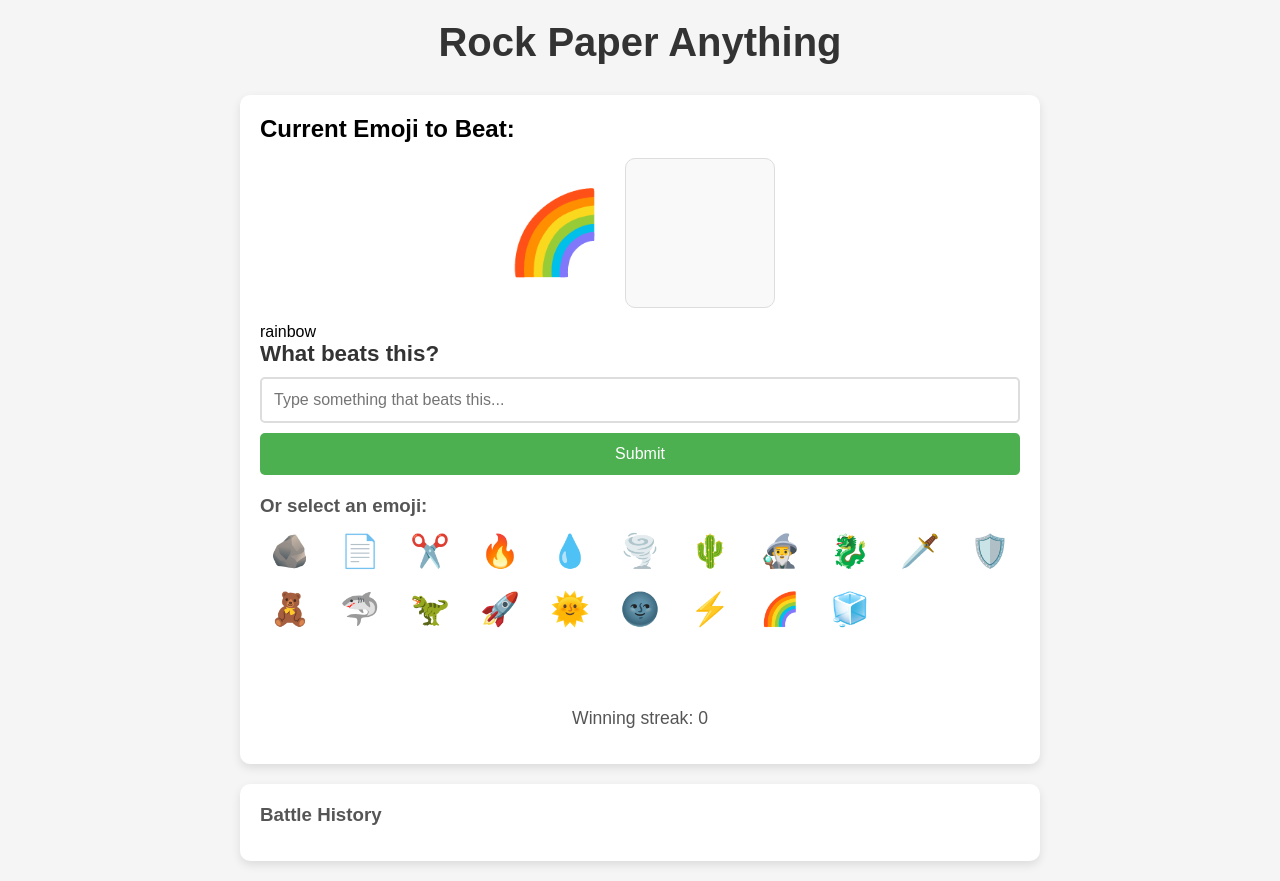
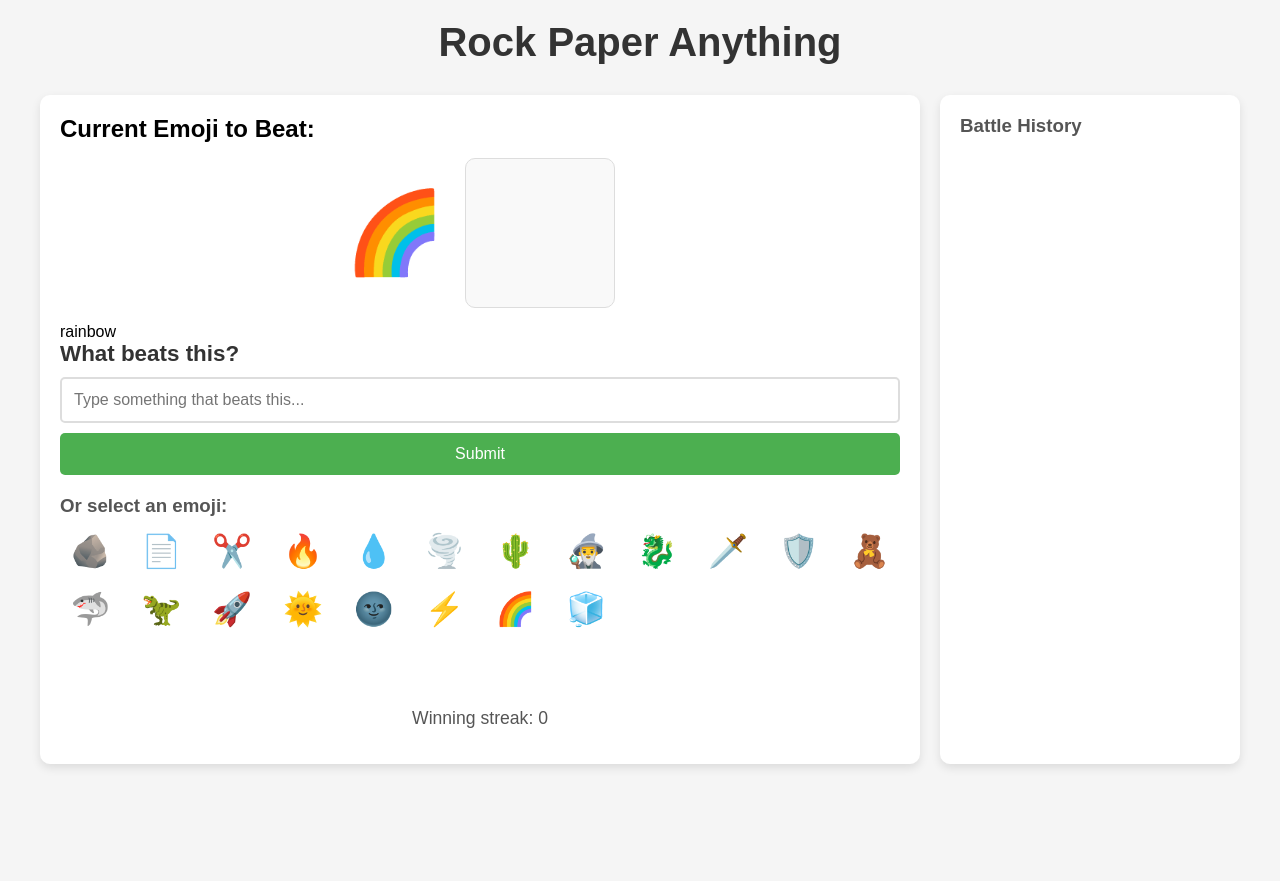
Before and after one commit to websimapi/websim-rock-paper-anything-9, a plain HTML site: page index.html in a window 1280 px wide. After the commit the page ends 800 px from the top, so only its background shows below. Drawn offline with Linux system fonts and the light colour scheme.

Commit message:
v5: Lets move our battle history to the right side of the page in line with the current emoji container make the UI UX better easier to see and use

```diff
--- a/index.html
+++ b/index.html
@@ -10,6 +10,7 @@
     <div class="container">
         <h1>Rock Paper Anything</h1>
 
+        <div class="game-layout">
             <div class="game-area">
                 <div class="current-emoji">
                     <h2>Current Emoji to Beat:</h2>
@@ -47,6 +48,7 @@
                 <div id="history-list"></div>
             </div>
         </div>
+    </div>
 
     <script src="script.js"></script>
 <script defer src="https://static.cloudflareinsights.com/beacon.min.js/v8c78df7c7c0f484497ecbca7046644da1771523124516" integrity="sha512-8DS7rgIrAmghBFwoOTujcf6D9rXvH8xm8JQ1Ja01h9QX8EzXldiszufYa4IFfKdLUKTTrnSFXLDkUEOTrZQ8Qg==" data-cf-beacon='{"version":"2024.11.0","token":"4c6229722a6346bc8eb5cb0e5eae5d41","server_timing":{"name":{"cfCacheStatus":true,"cfEdge":true,"cfExtPri":true,"cfL4":true,"cfOrigin":true,"cfSpeedBrain":true},"location_startswith":null}}' crossorigin="anonymous"></script>
--- a/styles.css
+++ b/styles.css
@@ -14,8 +14,21 @@ body {
 }
 
 .container {
-    max-width: 800px;
+    max-width: 1200px;
     width: 100%;
+}
+
+.game-layout {
+    display: flex;
+    gap: 20px;
+}
+
+.game-area {
+    background-color: white;
+    border-radius: 10px;
+    padding: 20px;
+    box-shadow: 0 4px 10px rgba(0, 0, 0, 0.1);
+    flex: 1;
 }
 
 h1 {
@@ -23,14 +36,6 @@ h1 {
     margin-bottom: 30px;
     color: #333;
     font-size: 2.5rem;
-}
-
-.game-area {
-    background-color: white;
-    border-radius: 10px;
-    padding: 20px;
-    box-shadow: 0 4px 10px rgba(0, 0, 0, 0.1);
-    margin-bottom: 20px;
 }
 
 .current-display {
@@ -164,30 +169,12 @@ h1 {
     background-color: white;
 }
 
-.result-area {
-    padding: 15px;
-    border-radius: 5px;
-    margin-top: 20px;
-    text-align: center;
-}
-
-#result-message {
-    font-size: 1.2rem;
-    margin-bottom: 10px;
-    min-height: 30px;
-    line-height: 1.4;
-}
-
-#score {
-    font-size: 1.1rem;
-    color: #555;
-}
-
 .history {
     background-color: white;
     border-radius: 10px;
     padding: 20px;
     box-shadow: 0 4px 10px rgba(0, 0, 0, 0.1);
+    width: 300px;
 }
 
 .history h3 {
@@ -196,7 +183,7 @@ h1 {
 }
 
 #history-list {
-    max-height: 200px;
+    max-height: 500px;
     overflow-y: auto;
 }
 
@@ -241,7 +228,38 @@ h1 {
     color: #f44336;
 }
 
-@media (max-width: 600px) {
+.result-area {
+    padding: 15px;
+    border-radius: 5px;
+    margin-top: 20px;
+    text-align: center;
+}
+
+#result-message {
+    font-size: 1.2rem;
+    margin-bottom: 10px;
+    min-height: 30px;
+    line-height: 1.4;
+}
+
+#score {
+    font-size: 1.1rem;
+    color: #555;
+}
+
+@media (max-width: 900px) {
+    .game-layout {
+        flex-direction: column;
+    }
+
+    .history {
+        width: 100%;
+    }
+
+    #history-list {
+        max-height: 300px;
+    }
+
     h1 {
         font-size: 2rem;
     }
@@ -263,3 +281,7 @@ h1 {
         height: 120px;
     }
 }
+
+@media (max-width: 600px) {
+
+}
```
Lines whose indentation alone changed are shown as unchanged.
